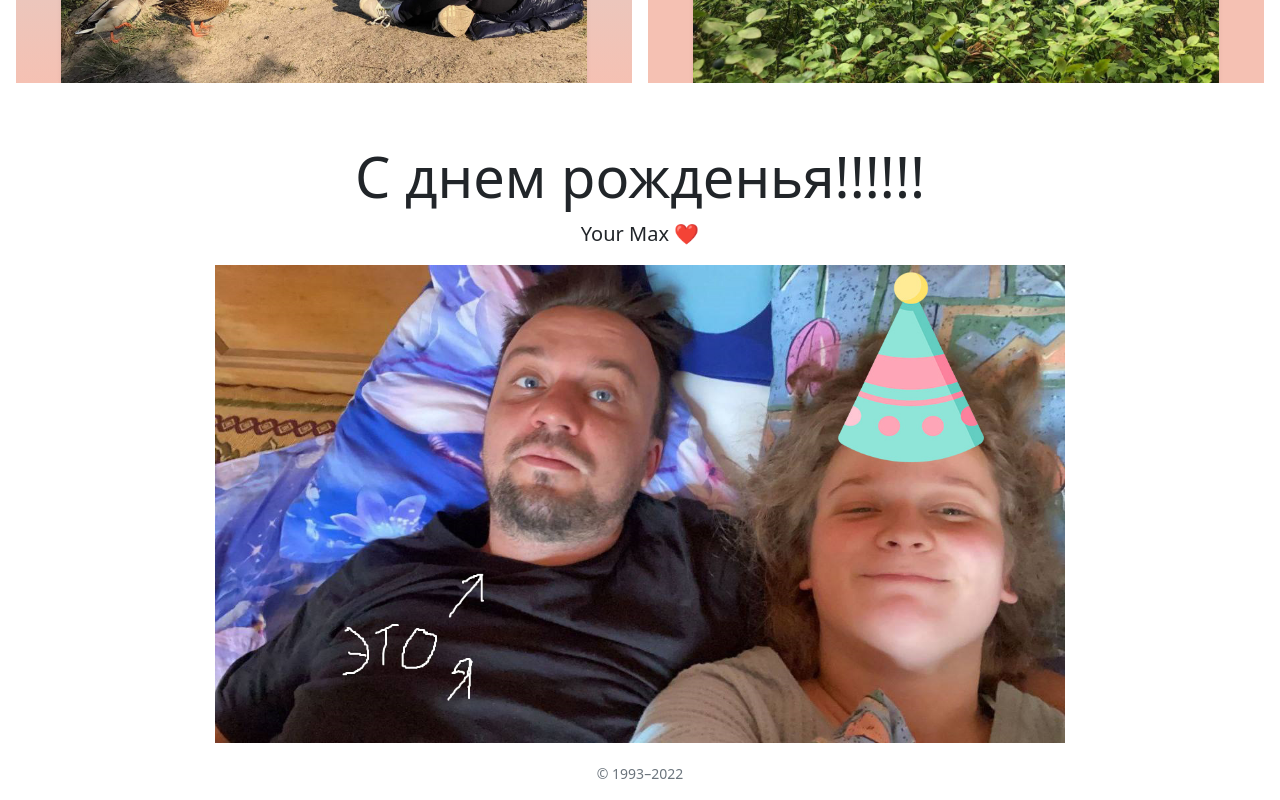
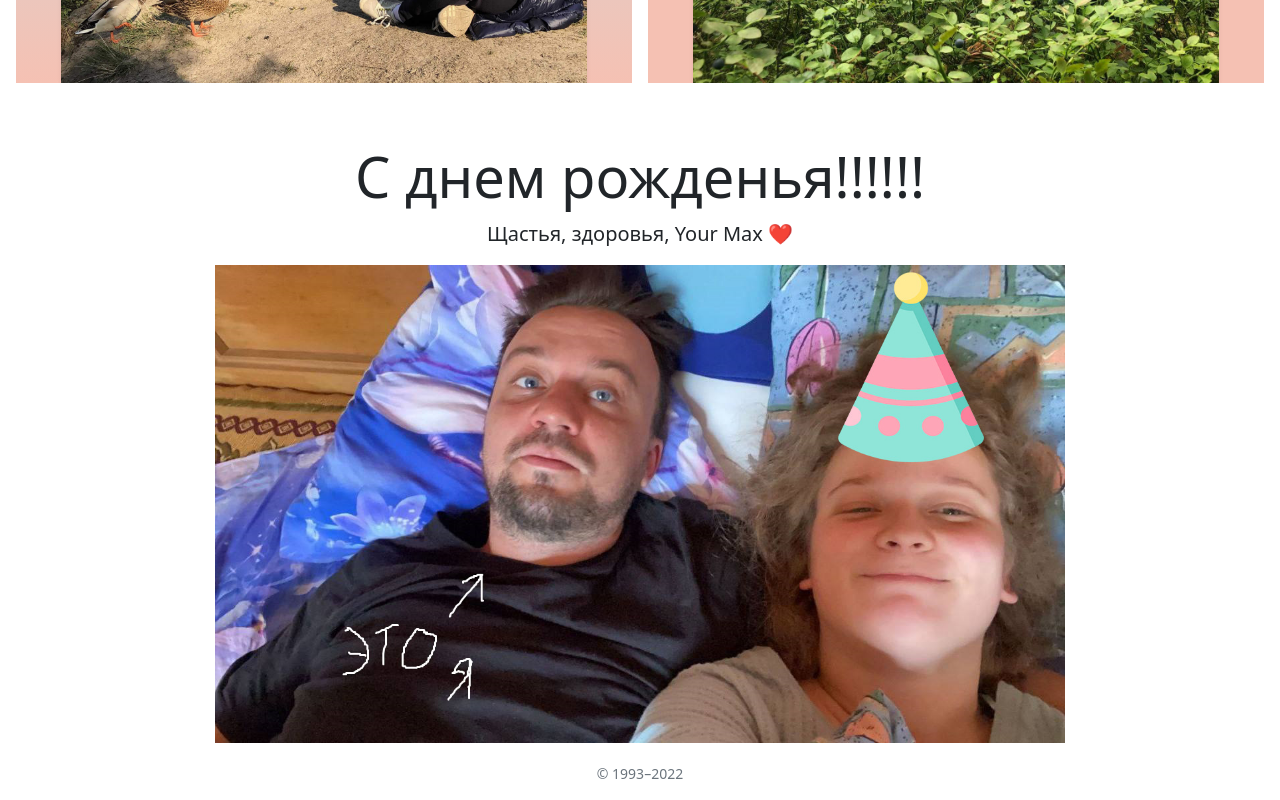
Before and after one commit to alexmanbirthday/alexmanbirthday..github.io, a website: page index.html in a window 1280 px wide. Shown: the part 3053-3853 px from the top of the page. Drawn offline with nearby package versions, Linux system fonts and the light colour scheme.

Commit message:
schsastya

```diff
--- a/index.html
+++ b/index.html
@@ -99,8 +99,9 @@
     </div>
 
     <div class="text-center congrat">
+
       <h1 class="display-4 fw-normal">С днем рожденья!!!!!!</h1>
-      <p class="lead fw-normal">Your Max ❤️</p>
+      <p class="lead fw-normal">Щастья, здоровья, Your Max ❤️</p>
       <img src="img/congrats.jpg" alt="" class="congrats-img">
       <small class="d-block mb-3 text-muted">&copy; 1993–2022</small>
     </div>
```
